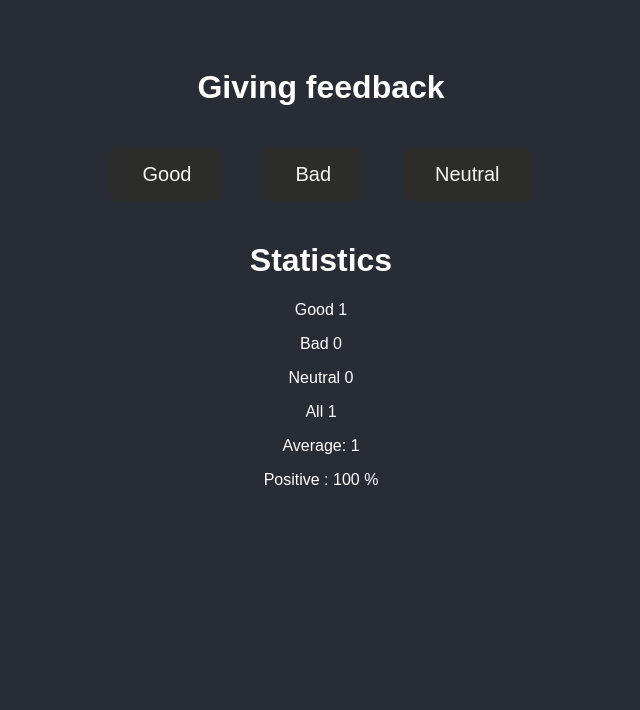
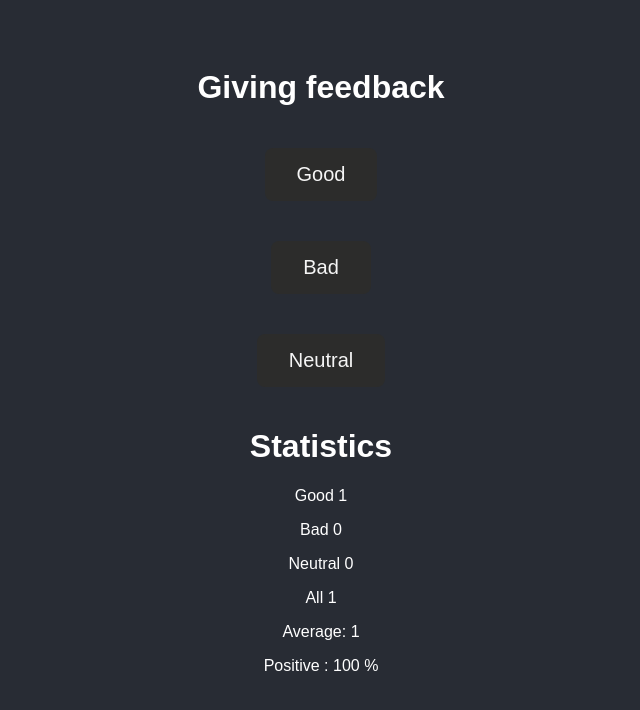
Before and after one commit to onrush1995/Fullstackopen, a React (Create React App) app in the folder part1/course_Information_Step2/: page / in a window 1280 px wide. Both pictures are taken after a click on the button "Good". Shown: the top 710 px of the page, without its empty margins (319-959 px from the left). Built offline with nearby package versions, Linux system fonts and the light colour scheme.

Commit message:
1.10: unicafe step5: completed exercise

```diff
--- a/part1/course_Information_Step2/src/App.js
+++ b/part1/course_Information_Step2/src/App.js
@@ -1,23 +1,104 @@
 import React, { useState } from 'react';
+
+// StatisticLine for displaying a single statistic, e.g. the average score.
+
+const StatisticLine = ({ Average }) => {
+    return (
+        <div>
+            <p>Average: {Average}</p>
+        </div>
+    );
+};
+
+const PositiveStatisticLine = ({ Positive }) => {
+    return (
+        <div>
+            <p>Positive : {Positive} %</p>
+        </div>
+    );
+};
+
+const AllStatisticLine = ({ All }) => {
+    return (
+        <div>
+            <p>All {All} </p>
+        </div>
+    );
+};
+
+const Good = ({ Good }) => {
+    return (
+        <div>
+            <p>Good {Good} </p>
+        </div>
+    );
+};
+
+const Bad = ({ Bad }) => {
+    return (
+        <div>
+            <p>Bad {Bad} </p>
+        </div>
+    );
+};
+
+const Neutral = ({ Neutral }) => {
+    return (
+        <div>
+            <p>Neutral {Neutral} </p>
+        </div>
+    );
+};
 
 const Statistics = ({ good, bad, neutral, goodrep, badrep, neutralrep }) => {
     const All = good + bad + neutral;
+    const Average = (goodrep + badrep + neutralrep) / (good + bad + neutral);
+    const Positive = goodrep / (good + bad + neutral) * 100;
 
-    const Average = (goodrep + badrep + neutralrep) / (good + bad + neutral);
-
-    const Positive = goodrep / (good + bad + neutral) * 100;
     if (All === 0) {
         return <div>No feedback given</div>;
     }
     return (
         <div>
             <h1>Statistics</h1>
-            <p>Good {good}</p>
-            <p>Bad {bad}</p>
-            <p>Neutral {neutral}</p>
-            <p>All {All}</p>
-            <p>Average: {Average}</p>
-            <p>Positive : {Positive} %</p>
+            <Good text='good' Good={good} />
+            <Bad text='bad' Bad={bad} />
+            <Neutral text='neutral' Neutral={neutral} />
+            <AllStatisticLine text='all' All={All} />
+            <StatisticLine text='average' Average={Average} />
+            <PositiveStatisticLine Positive={Positive} />
+        </div>
+    );
+};
+
+// Button for defining the buttons used for submitting feedback
+
+const GoodButton = ({ handleClick }) => {
+    return (
+        <div>
+            <button className='goodButton' onClick={handleClick}>
+                Good
+            </button>
+        </div>
+    );
+};
+
+const BadButton = ({ handleClick }) => {
+    return (
+        <div>
+            <button className='badButton' onClick={handleClick}>
+                Bad
+            </button>
+        </div>
+    );
+};
+
+const NeutralButton = ({ handleClick }) => {
+    return (
+        <div>
+            <button className='neutralButton' onClick={handleClick}>
+                Neutral
+            </button>
         </div>
     );
 };
@@ -74,16 +155,9 @@ const App = () => {
     return (
         <div>
             <h1>Giving feedback</h1>
-            <button className='goodButton' onClick={goodHandleClick}>
-                Good
-            </button>
-
-            <button className='badButton' onClick={badHandleClick}>
-                Bad
-            </button>
-            <button className='neutralButton' onClick={neutralHandleClick}>
-                Neutral
-            </button>
+            <GoodButton handleClick={goodHandleClick} />
+            <BadButton handleClick={badHandleClick} />
+            <NeutralButton handleClick={neutralHandleClick} />
             <Statistics
                 good={good}
                 bad={bad}
```
